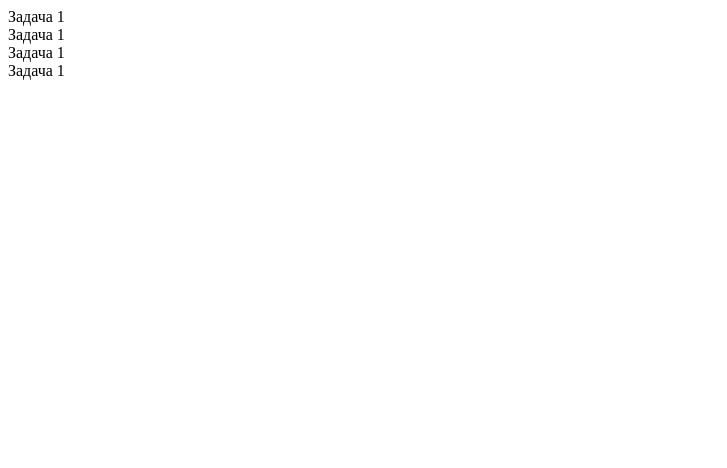
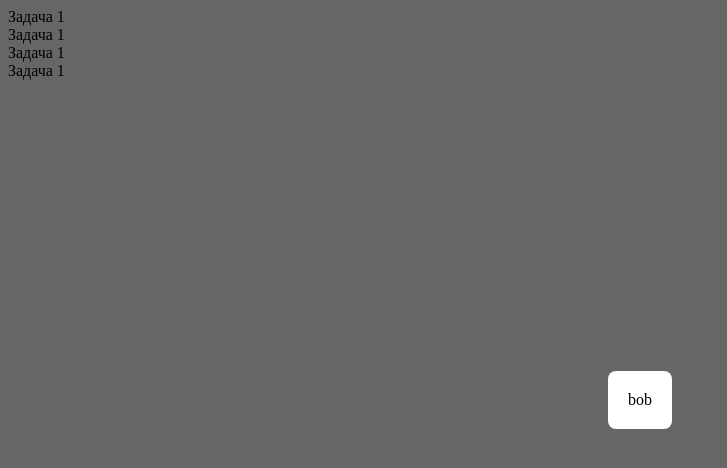
Before and after one commit to snaf-trip/todoMobx, a React app: page / in a window 1280 px wide. Shown: the top 468 px of the page, without its empty margins (0-727 px from the left). Built offline with nearby package versions, Linux system fonts and the light colour scheme.

Commit message:
Created modal window component.

```diff
--- a/src/App.tsx
+++ b/src/App.tsx
@@ -1,10 +1,12 @@
 import React from "react";
 import { TasksPage } from "./pages/tasksPage/tasksPage.pages";
+import { ModalWindow } from "./components/modalWindow/modalWindow.components";
 
 function App(): JSX.Element {
   return (
     <div>
       <TasksPage />
+      <ModalWindow />
     </div>
 
   )
--- /dev/null
+++ b/src/components/modalWindow/modalWindow.components.scss
@@ -0,0 +1,21 @@
+.modal {
+  height: 100vh;
+  width: 100vw;
+  background-color: rgba(0, 0, 0, 0.600);
+  position: fixed;
+  top: 0;
+  left: 0;
+  display: flex;
+  align-items: center;
+  justify-content: center;
+
+  .modal__content {
+    background-color: white;
+    padding: 20px;
+    border-radius: 8px;
+  }
+}
+
+.modal_hide {
+  display: none;
+}
--- /dev/null
+++ b/src/components/modalWindow/modalWindow.components.tsx
@@ -0,0 +1,18 @@
+import React from 'react';
+import "./modalWindow.components.scss";
+import modalState from "../../store/modal.store";
+import { observer } from 'mobx-react-lite';
+
+export const ModalWindow = observer((): JSX.Element => {
+  return (
+    <div
+      className={modalState.open === true ? "modal" : "modal_hide"}
+      onClick={() => modalState.modalToggle()}
+    >
+      <div
+        className="modal__content"
+        onClick={e => e.stopPropagation()}
+      >bob</div>
+    </div >
+  )
+})
--- /dev/null
+++ b/src/store/modal.store.ts
@@ -0,0 +1,15 @@
+import { makeAutoObservable } from "mobx";
+
+class ModalState {
+  open = true;
+
+  constructor() {
+    makeAutoObservable(this)
+  }
+
+  modalToggle() {
+    this.open = this.open === false ? true : false;
+  }
+}
+
+export default new ModalState();
```
